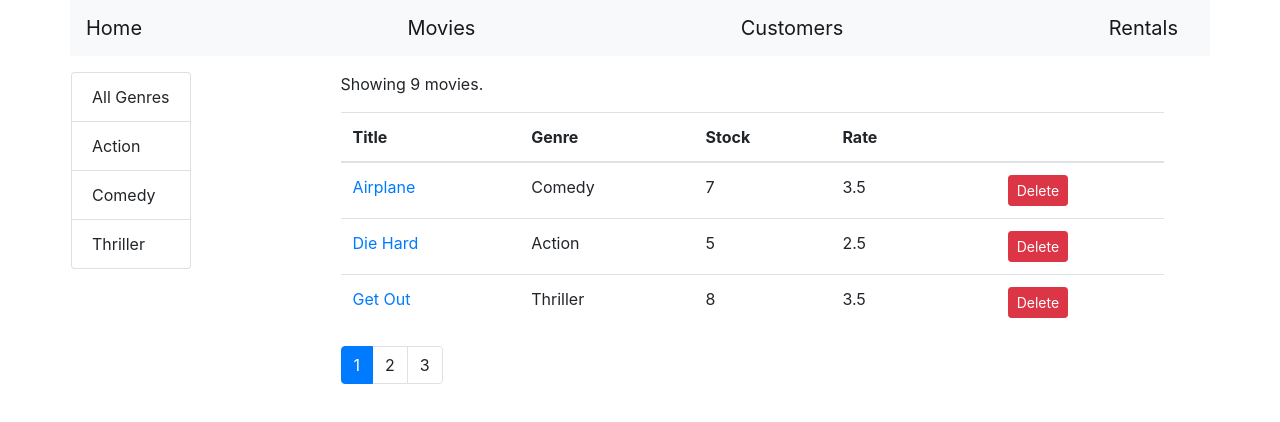
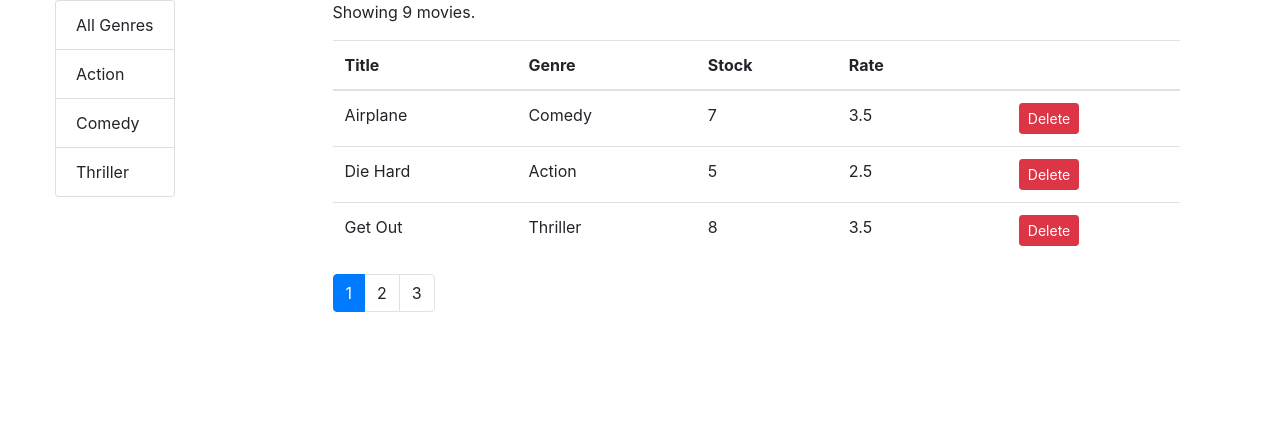
Before and after one commit to StiliyanDyankov/vidly-react, a React (Create React App) app in the folder vidly/: page / in a window 1280 px wide. Shown: the top 422 px of the page. Built offline with nearby package versions, Linux system fonts and the light colour scheme; the HTML template or start-up script is replaced by a standard one.

Commit message:
Removing my routing exc

```diff
--- a/vidly/src/App.js
+++ b/vidly/src/App.js
@@ -1,27 +1,10 @@
 import "./App.css";
-import { Route, Switch, Redirect } from "react-router-dom";
-import NavBar from "./components/common/navBar";
 import Movies from "./components/movies";
-import Customers from "./components/customers";
-import Rentals from "./components/rentals";
-import Movie from "./components/movie";
 
 function App() {
     return (
-        <main className="container p-0">
-            <NavBar />
-            <div className="content p-3">
-                <Switch>
-                    <Route
-                        path="/movies/:id?"
-                        render={(props) =>( <Movie {...props} />)}
-                    />
-                    <Route path="/rentals" component={Rentals} />
-                    <Route path="/customers" component={Customers} />
-                    <Route path="/" exact component={Movies} />
-                    <Redirect to="/" />
-                </Switch>
-            </div>
+        <main className="container">
+            <Movies />
         </main>
     );
 }
--- a/vidly/src/components/common/navBar.jsx
+++ /dev/null
@@ -1,23 +0,0 @@
-import React from "react";
-import { Link, NavLink, Router } from "react-router-dom";
-
-const NavBar = () => {
-    return (
-        <nav className="navbar navbar-light bg-light w-100">
-            <NavLink className="navbar-brand" to="/">
-                Home
-            </NavLink>
-            <NavLink className="navbar-brand" to="/">
-                Movies
-            </NavLink>
-            <NavLink className="navbar-brand" to="/customers">
-                Customers
-            </NavLink>
-            <NavLink className="navbar-brand" to="/rentals">
-                Rentals
-            </NavLink>
-        </nav>
-    );
-};
-
-export default NavBar;
--- a/vidly/src/components/common/tableBody.jsx
+++ b/vidly/src/components/common/tableBody.jsx
@@ -1,13 +1,10 @@
 import React, { Component } from "react";
-import {Link} from 'react-router-dom';
 
 import _ from "lodash";
 
 class TableBody extends Component {
     renderCell = (item, column) => {
         if (column.content) return column.content(item);
-        if (column.path ==='title') return <Link to={'movies/'+item._id}>{item.title}</Link>;
-
         return _.get(item, column.path);
     };
 
--- a/vidly/src/components/customers.jsx
+++ /dev/null
@@ -1,11 +0,0 @@
-import React from 'react';
-
-const Customers = () => {
-    return (
-        <h1>
-            Customers
-        </h1>
-    );
-}
-
-export default Customers;
--- a/vidly/src/components/rentals.jsx
+++ /dev/null
@@ -1,11 +0,0 @@
-import React from 'react';
-
-const Rentals = () => {
-    return (
-        <h1>
-            Rentals
-        </h1>
-    );
-}
-
-export default Rentals;
```
